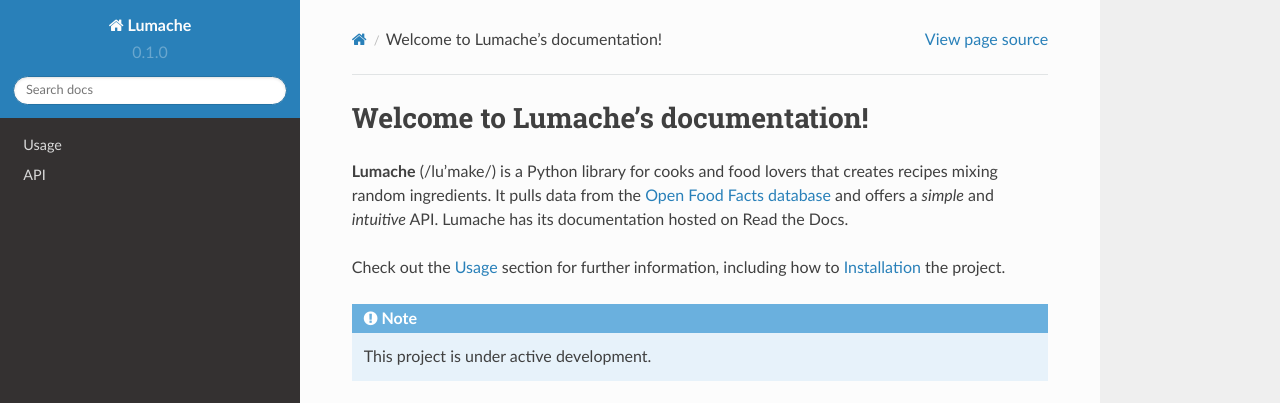
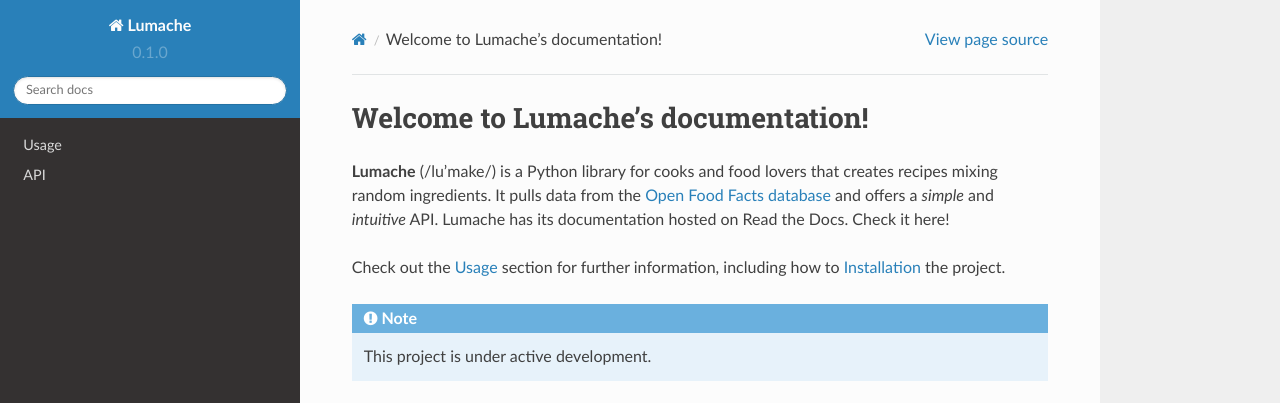
Before and after one commit to rakesh1712/rtd-tutorial-RS, a Sphinx documentation site: the page built from docs/source/index.rst, in a window 1280 px wide. Shown: the top 403 px of the page. Built offline with Sphinx 7.4.7 and the Read the Docs theme 2.0.0, drawn with Linux system fonts in a browser that asks for light colours.

Commit message:
Update index.rst

```diff
--- a/docs/source/index.rst
+++ b/docs/source/index.rst
@@ -6,6 +6,7 @@ that creates recipes mixing random ingredients.
 It pulls data from the `Open Food Facts database <https://world.openfoodfacts.org/>`_
 and offers a *simple* and *intuitive* API.
 Lumache has its documentation hosted on Read the Docs.
+Check it here!
 
 Check out the :doc:`usage` section for further information, including
 how to :ref:`installation` the project.
```
